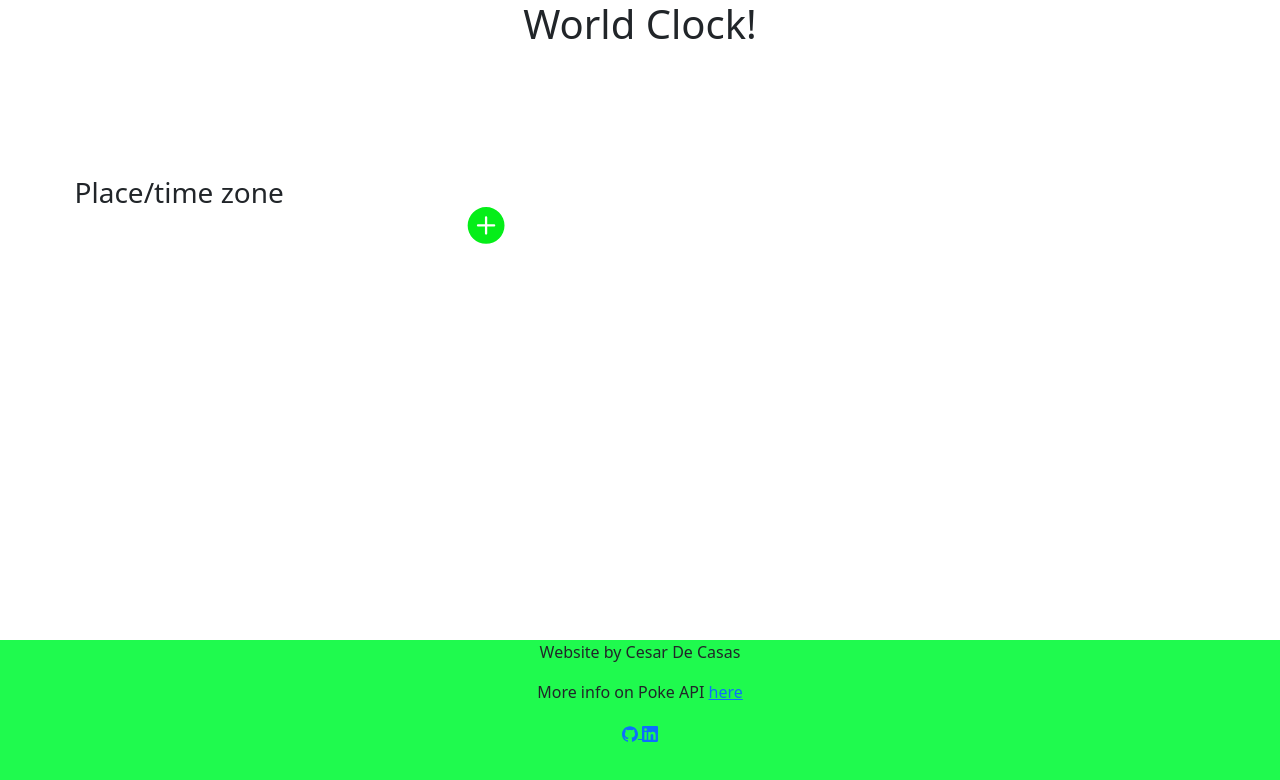
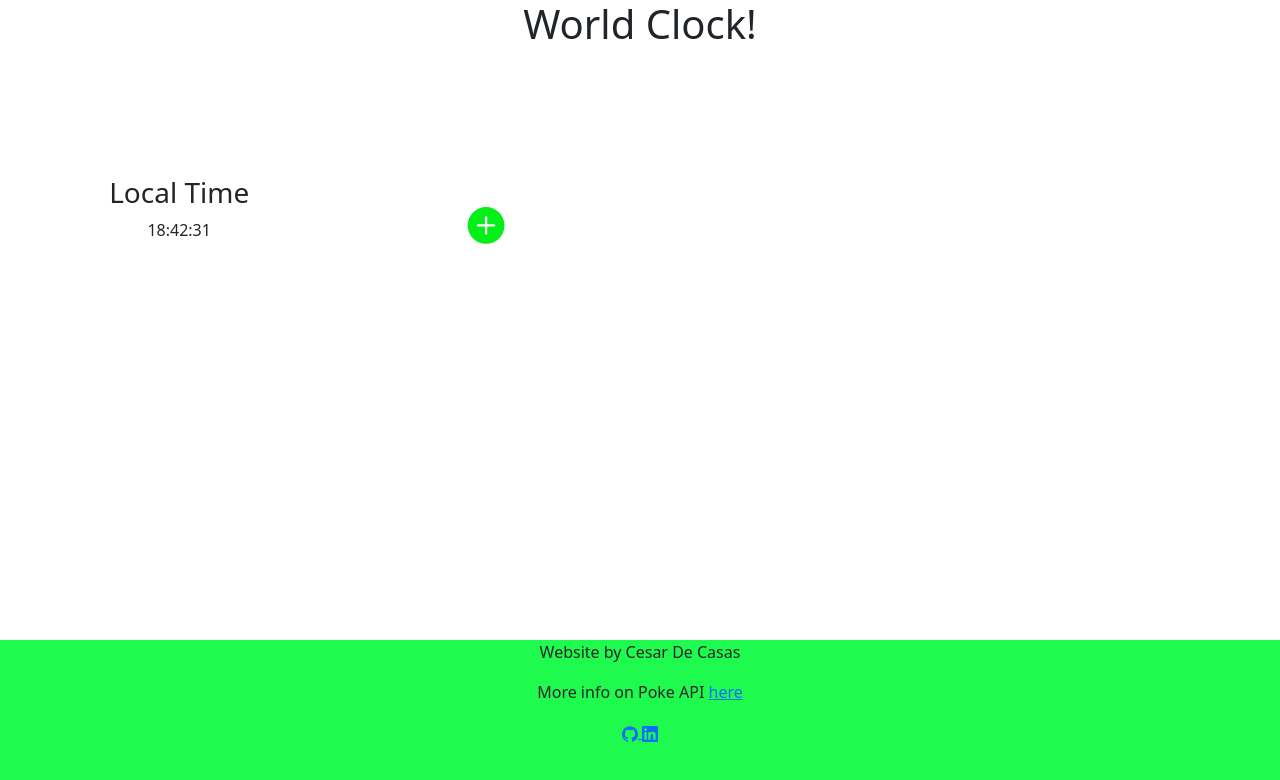
Before and after one commit to cesardecasas/WorldClock, a React (Create React App) app in the folder client/: page / in a window 1280 px wide. Shown: the top 780 px of the page. Built offline with nearby package versions, Linux system fonts and the light colour scheme.

Commit message:
displaying local time ready

```diff
--- a/client/src/Main.js
+++ b/client/src/Main.js
@@ -8,12 +8,11 @@ const Main = ()=>{
     const [times, setTimes] = useState([]);
 
     const getLocal =()=>{
-        const d = new Date()
-        setTimes([...times, d])
-        console.log(times)
+        setTimes([...times,'local'])
+
     }
     useEffect(()=>{
-        getLocal()
+        setInterval(getLocal(),1000)
     },[])
 
 
--- a/client/src/components/Clock.js
+++ b/client/src/components/Clock.js
@@ -1,11 +1,23 @@
-import React from 'react'
+import React,{useState} from 'react'
 
 const Clock =(props)=>{
-    console.log(props.time)
+
+    const [time, setTime]=useState('')
+
+    const getTime =()=>{
+        let d = new Date();
+        let s = d.getSeconds();
+        let m = d.getMinutes();
+        let h = d.getHours();
+        setTime( ("0" + h).substr(-2) + ":" + ("0" + m).substr(-2) + ":" + ("0" + s).substr(-2))
+    }
+
+    setInterval(getTime, 1000)
+
     return (
         <div>
-            <h3>Place/time zone</h3>
-            <p>{props.time[2]}</p>
+            <h3>Local Time</h3>
+            <p fontSize={"30px"}>{time}</p>
         </div>
     )
 }
```
